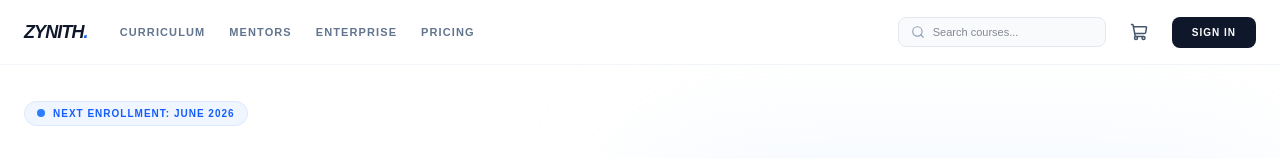
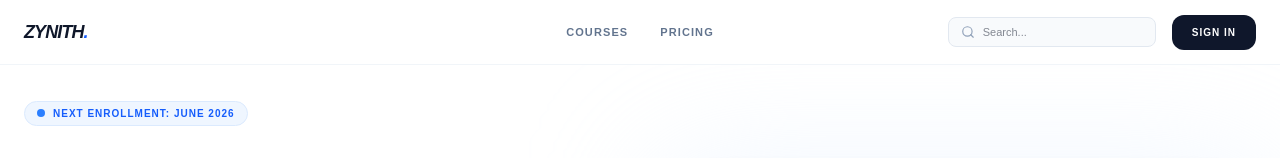
Before and after one commit to Ade-Adex/Zynith, a Next.js app: page / in a window 1280 px wide. Shown: the top 158 px of the page. Built offline with nearby package versions, Linux system fonts and the light colour scheme.

Commit message:
Refactor Navbar component and update navigation links for improved structure and functionality

```diff
--- a/app/components/layout/Navbar/Navbar.tsx
+++ b/app/components/layout/Navbar/Navbar.tsx
@@ -1,43 +1,67 @@
-import { Search, ShoppingCart, Menu, Globe } from 'lucide-react'
+'use client'
+
+import React from 'react'
+import { Search, ShoppingCart, Menu } from 'lucide-react'
 import { NAV_LINKS } from '@/app/data'
 
+export const Navbar = () => {
+  // Replace this with your actual auth state (e.g., from Supabase or your custom AuthProvider)
+  const isAuthenticated = false
 
-export const Navbar = () => (
+  return (
     <nav className="fixed top-0 w-full z-50 bg-white/80 backdrop-blur-md border-b border-slate-100">
-    <div className="max-w-7xl mx-auto px-6 h-16 flex items-center justify-between">
-      <div className="flex items-center gap-8">
+      <div className="max-w-7xl mx-auto px-6 h-16 flex items-center justify-between relative">
+        {/* Left: Logo */}
+        <div className="flex items-center z-10">
           <span className="text-lg font-black tracking-tighter uppercase italic">
             Zynith<span className="text-blue-600">.</span>
           </span>
-        <div className="hidden md:flex gap-6 text-[11px] font-bold uppercase tracking-widest text-slate-500">
+        </div>
+
+        {/* Center: Nav Links (Hidden on Mobile) */}
+        <div className="hidden md:flex absolute left-1/2 -translate-x-1/2 items-center gap-8 text-[11px] font-bold uppercase tracking-widest text-slate-500">
           {NAV_LINKS.map((link) => (
             <a
               key={link.label}
               href={link.href}
-              className="hover:text-blue-600 transition"
+              className="hover:text-blue-600 transition-colors duration-300"
             >
               {link.label}
             </a>
           ))}
         </div>
-      </div>
 
-      <div className="flex items-center gap-6">
-        <div className="hidden sm:flex items-center gap-2 px-3 py-1.5 bg-slate-50 border border-slate-200 rounded-lg">
+        {/* Right: Actions */}
+        <div className="flex items-center gap-4 z-10">
+          {/* Search Bar - Hidden on small mobile */}
+          <div className="hidden sm:flex items-center gap-2 px-3 py-1.5 bg-slate-50 border border-slate-200 rounded-lg focus-within:border-blue-300 focus-within:bg-white transition-all">
             <Search size={14} className="text-slate-400" />
             <input
               type="text"
-            placeholder="Search courses..."
-            className="bg-transparent border-none text-[11px] focus:outline-none w-40 font-medium"
+              placeholder="Search..."
+              className="bg-transparent border-none text-[11px] focus:outline-none w-24 lg:w-40 font-medium"
             />
           </div>
-        <button className="text-slate-600 hover:text-blue-600">
+
+          {/* Conditional Shopping Cart */}
+          {isAuthenticated && (
+            <button className="relative p-2 text-slate-600 hover:text-blue-600 transition-colors">
               <ShoppingCart size={18} />
+              <span className="absolute top-1 right-1 w-2 h-2 bg-blue-600 rounded-full border-2 border-white" />
             </button>
-        <button className="bg-slate-900 text-white px-5 py-2 rounded-lg text-[10px] font-black uppercase tracking-widest hover:bg-blue-600 transition">
-          Sign In
+          )}
+
+          {/* Auth Button */}
+          <button className="bg-slate-900 text-white px-5 py-2.5 rounded-xl text-[10px] font-black uppercase tracking-widest hover:bg-blue-600 hover:shadow-lg hover:shadow-blue-200 transition-all duration-300">
+            {isAuthenticated ? 'Dashboard' : 'Sign In'}
+          </button>
+
+          {/* Mobile Menu Toggle */}
+          <button className="md:hidden p-2 text-slate-900">
+            <Menu size={20} />
           </button>
         </div>
       </div>
     </nav>
   )
+}
--- a/app/data/index.ts
+++ b/app/data/index.ts
@@ -1,9 +1,7 @@
 import { Course, NavLink, StatItem } from '@/app/types'
 
 export const NAV_LINKS: NavLink[] = [
-  { label: 'Curriculum', href: '#curriculum' },
-  { label: 'Mentors', href: '#mentors' },
-  { label: 'Enterprise', href: '#enterprise' },
+  { label: 'Courses', href: '#courses' },
   { label: 'Pricing', href: '#pricing' },
 ]
 
@@ -20,7 +18,7 @@ export const COURSES: Course[] = [
     level: 'Advanced',
     color: 'from-blue-600/20 to-indigo-600/20',
     image:
-      'https://images.unsplash.com/photo-1558494949-ef010cbdcc51?q=80&w=800',
+      'https://images.unsplash.com/photo-1451187580459-43490279c0fa?q=80&w=800',
   },
   {
     id: 2,
```
Lines whose indentation alone changed are shown as unchanged.
